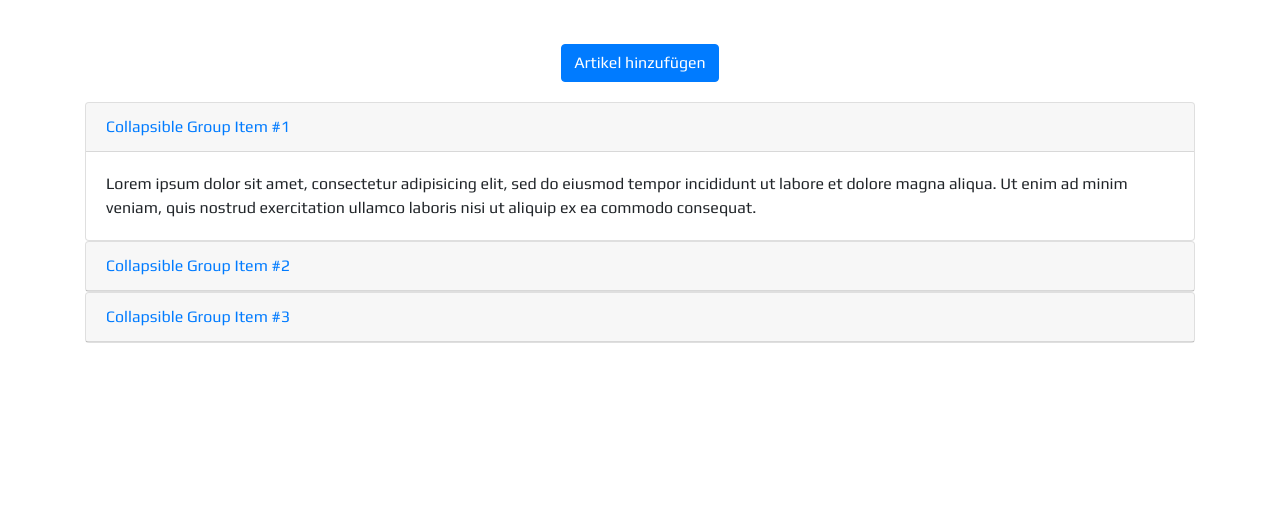
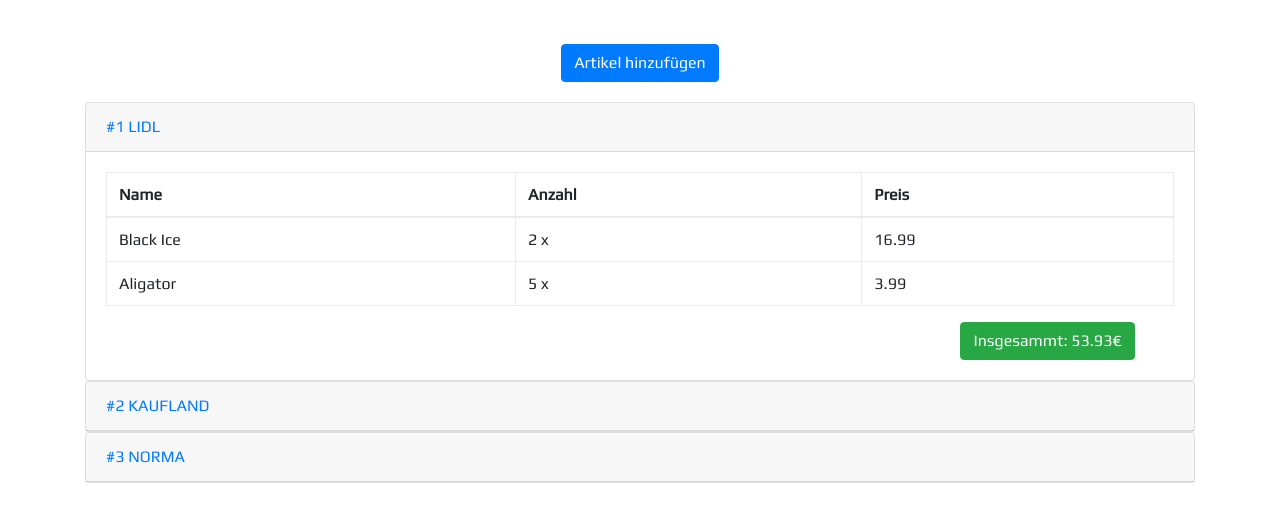
Before and after one commit to MavesTX/Pyro-Einkaufsliste, a PHP site: page / in a window 1280 px wide. Shown: the part 56-578 px from the top of the page. Run offline with PHP 8.4, Linux system fonts and the light colour scheme; data comes from the database, SQL or seed files in the repository; both versions use the stored data as it was after the commit; a stand-in replaces the project's code that opens the database connection; some libraries are stand-ins or nearby versions.

Commit message:
Add Structure of Cards, Add Mysql Tables

```diff
--- /dev/null
+++ b/database.php
@@ -0,0 +1,57 @@
+<?php
+
+		$host     = "";
+		$user     = "";
+		$pass     = "";
+		$database = "";
+
+		try {
+			$con = new PDO("mysql:host=$host;dbname=$database", $user, $pass);
+			$con->setAttribute(PDO::ATTR_ERRMODE, PDO::ERRMODE_EXCEPTION);
+			$con->exec('SET CHARACTER SET utf8');
+			//echo "Database connected successfully";
+		}
+		catch (PDOException $error) {
+			die("Database connection failed:" . $error->getMessage());
+		}
+
+
+
+		function ausgabewert_lidl()
+		{
+
+			global $con;
+			$stmt = $con->prepare("SELECT SUM(anzahl * preis) FROM einkaufsliste WHERE markt = 'LIDL'");
+			;
+			$stmt->execute();
+			$result = $stmt->fetch();
+			echo number_format($result[0], 2, '.', ',');
+
+		}
+
+		function ausgabewert_kaufland()
+		{
+
+			global $con;
+			$stmt = $con->prepare("SELECT SUM(anzahl * preis) FROM einkaufsliste WHERE markt = 'KAUFLAND'");
+			;
+			$stmt->execute();
+			$result = $stmt->fetch();
+			echo number_format($result[0], 2, '.', ',');
+
+		}
+
+		function ausgabewert_norma()
+		{
+
+			global $con;
+			$stmt = $con->prepare("SELECT SUM(anzahl * preis) FROM einkaufsliste WHERE markt = 'NORMA'");
+			;
+			$stmt->execute();
+			$result = $stmt->fetch();
+			echo number_format($result[0], 2, '.', ',');
+
+		}
+
+
+?>
--- a/index.php
+++ b/index.php
@@ -50,36 +50,111 @@
             <div class="card">
                <div class="card-header">
                   <a class="card-link" data-toggle="collapse" data-parent="#accordion" href="#collapseOne">
-                  Collapsible Group Item #1
+                  #1 LIDL
                   </a>
                </div>
                <div id="collapseOne" class="collapse show">
                   <div class="card-body">
-                     Lorem ipsum dolor sit amet, consectetur adipisicing elit, sed do eiusmod tempor incididunt ut labore et dolore magna aliqua. Ut enim ad minim veniam, quis nostrud exercitation ullamco laboris nisi ut aliquip ex ea commodo consequat.
+                     <table class="table table-bordered">
+					 <thead>
+					 <tr>
+					 <th>Name</th>
+					 <th>Anzahl</th>
+					 <th>Preis</th>
+					 </tr>
+					 </thead>
+					 <tbody>
+					 <?php
+					$stmt = $con->prepare("SELECT * FROM einkaufsliste where markt = 'LIDL'");
+					$stmt->execute();
+					while($row = $stmt->fetch()) {
+					$name = $row['name'];
+					$anzahl = $row['anzahl'];
+					$preis = $row['preis'];
+					echo "<tr>";
+					echo "<td>$name</td>";
+					echo "<td>$anzahl x</td>";
+					echo "<td>$preis</td>";
+					echo "</tr>";
+					}
+					 ?>
+					 </tbody>
+					 </table>
+					 <button style='margin-left: 80%' type="button" class="btn btn-success">Insgesammt: <?= ausgabewert_lidl(0); ?>€</button>
                   </div>
                </div>
             </div>
             <div class="card">
                <div class="card-header">
                   <a class="collapsed card-link" data-toggle="collapse" data-parent="#accordion" href="#collapseTwo">
-                  Collapsible Group Item #2
+                  #2 KAUFLAND
                   </a>
                </div>
                <div id="collapseTwo" class="collapse">
                   <div class="card-body">
-                     Lorem ipsum dolor sit amet, consectetur adipisicing elit, sed do eiusmod tempor incididunt ut labore et dolore magna aliqua. Ut enim ad minim veniam, quis nostrud exercitation ullamco laboris nisi ut aliquip ex ea commodo consequat.
+					<table class="table table-bordered">
+					 <thead>
+					 <tr>
+					 <th>Name</th>
+					 <th>Anzahl</th>
+					 <th>Preis</th>
+					 </tr>
+					 </thead>
+					 <tbody>
+					 <?php
+					$stmt = $con->prepare("SELECT * FROM einkaufsliste where markt = 'KAUFLAND'");
+					$stmt->execute();
+					while($row = $stmt->fetch()) {
+					$name = $row['name'];
+					$anzahl = $row['anzahl'];
+					$preis = $row['preis'];
+					echo "<tr>";
+					echo "<td>$name</td>";
+					echo "<td>$anzahl x</td>";
+					echo "<td>$preis</td>";
+					echo "</tr>";
+					}
+					 ?>
+					 </tbody>
+					 </table>
+					 <button style='margin-left: 80%' type="button" class="btn btn-success">Insgesammt: <?= ausgabewert_kaufland(0); ?>€</button>
                   </div>
                </div>
             </div>
             <div class="card">
                <div class="card-header">
                   <a class="collapsed card-link" data-toggle="collapse" data-parent="#accordion" href="#collapseThree">
-                  Collapsible Group Item #3
+                  #3 NORMA
                   </a>
                </div>
                <div id="collapseThree" class="collapse">
                   <div class="card-body">
-                     Lorem ipsum dolor sit amet, consectetur adipisicing elit, sed do eiusmod tempor incididunt ut labore et dolore magna aliqua. Ut enim ad minim veniam, quis nostrud exercitation ullamco laboris nisi ut aliquip ex ea commodo consequat.
+                    <table class="table table-bordered">
+					 <thead>
+					 <tr>
+					 <th>Name</th>
+					 <th>Anzahl</th>
+					 <th>Preis</th>
+					 </tr>
+					 </thead>
+					 <tbody>
+					 <?php
+					$stmt = $con->prepare("SELECT * FROM einkaufsliste where markt = 'NORMA'");
+					$stmt->execute();
+					while($row = $stmt->fetch()) {
+					$name = $row['name'];
+					$anzahl = $row['anzahl'];
+					$preis = $row['preis'];
+					echo "<tr>";
+					echo "<td>$name</td>";
+					echo "<td>$anzahl x</td>";
+					echo "<td>$preis</td>";
+					echo "</tr>";
+					}
+					 ?>
+					 </tbody>
+					 </table>
+					 <button style='margin-left: 80%' type="button" class="btn btn-success">Insgesammt: <?= ausgabewert_norma(0); ?>€</button>
                   </div>
                </div>
             </div>
```
Also changed, not shown: einkaufsliste.sql (added, +39 -0 lines).
